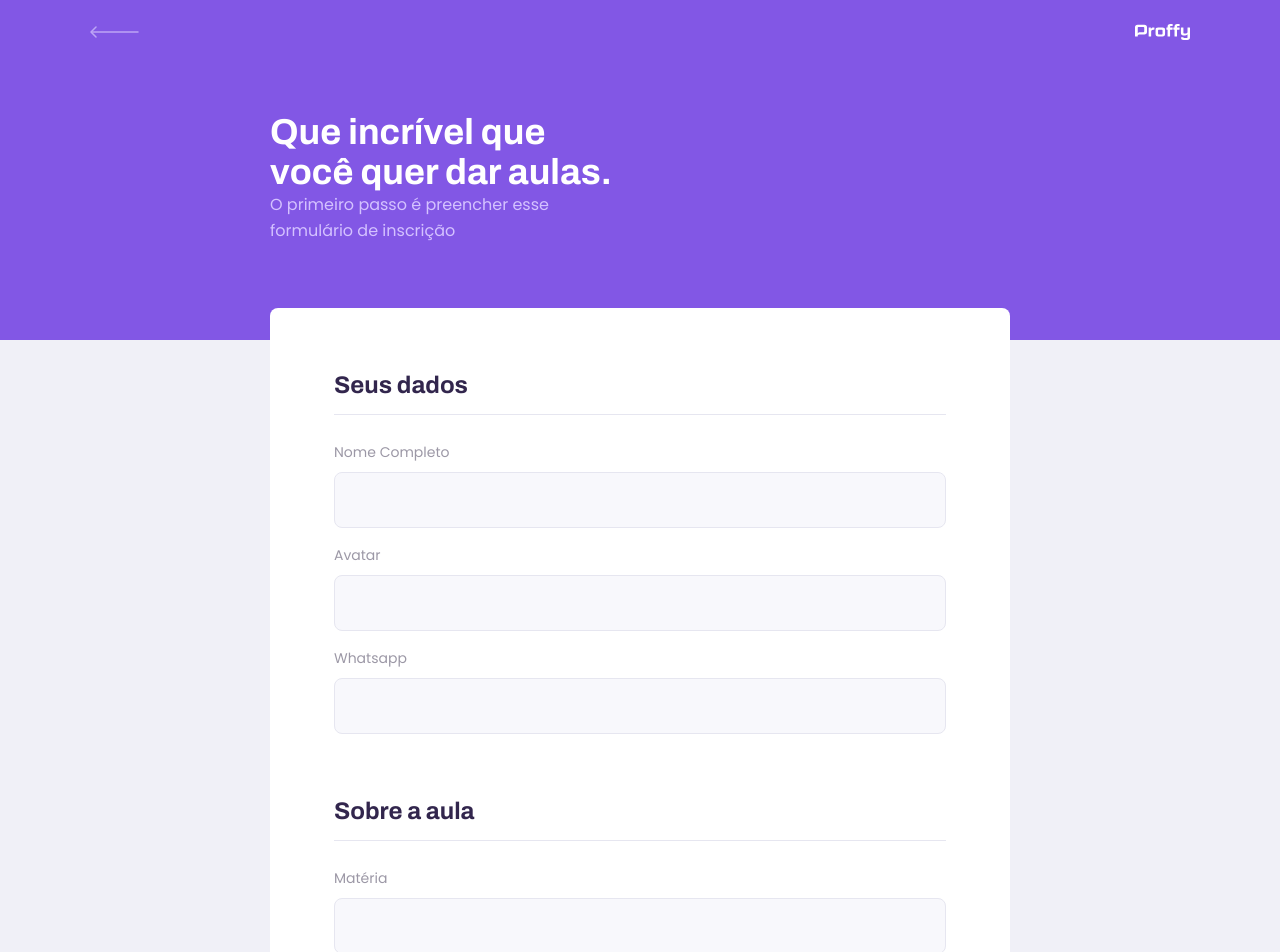
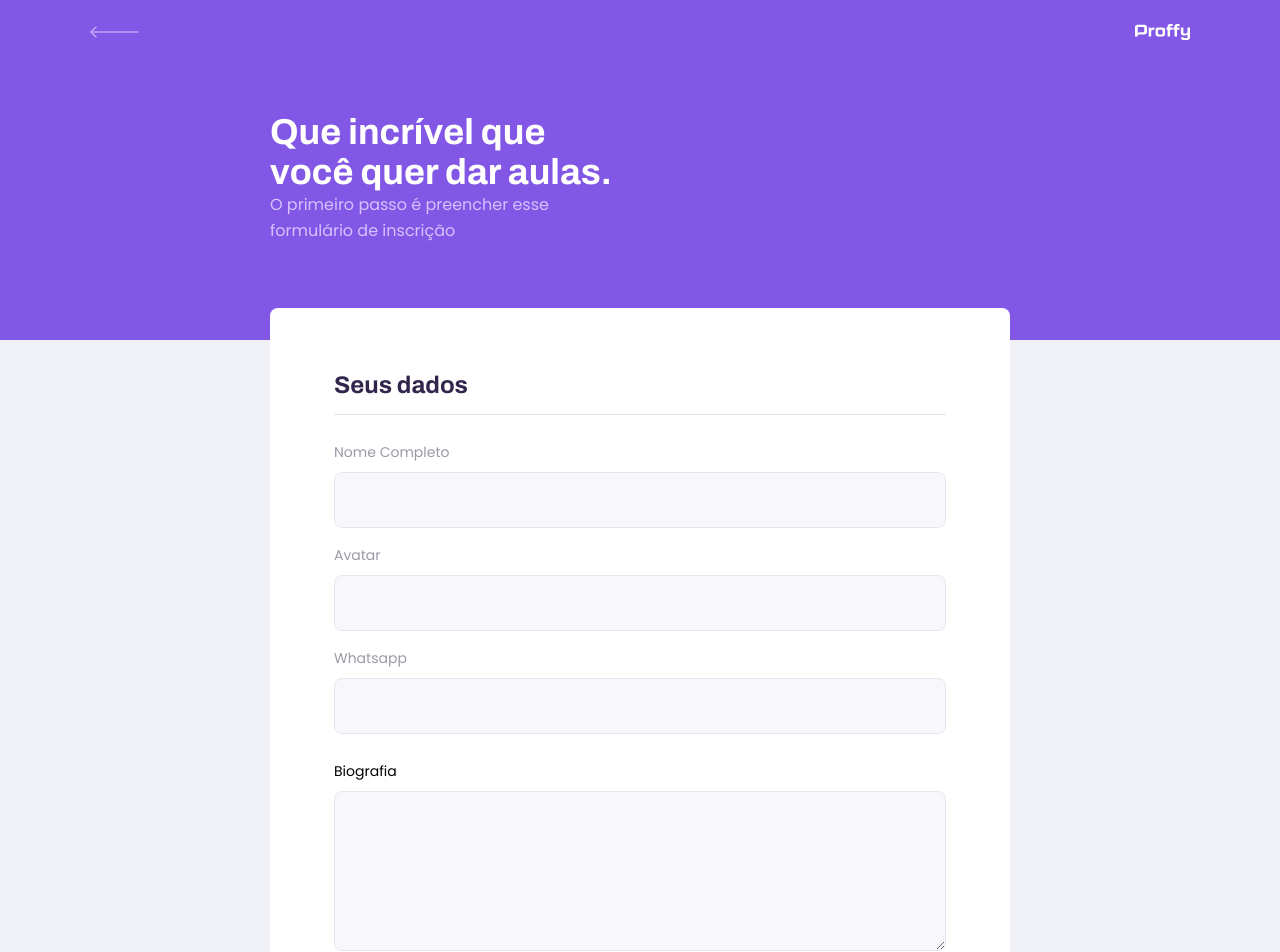
Before and after one commit to DiegoRamires/proffy-web, a React (Create React App) app: page /give-classes in a window 1280 px wide. Shown: the top 952 px of the page. Built offline with nearby package versions, Linux system fonts and the light colour scheme.

Commit message:
add: create TextArea component

```diff
--- /dev/null
+++ b/src/components/TextArea/index.tsx
@@ -0,0 +1,19 @@
+import React, { TextareaHTMLAttributes } from "react";
+
+import "./styles.css";
+
+interface TextareaProps extends TextareaHTMLAttributes<HTMLTextAreaElement> {
+  name: string;
+  label: string;
+}
+
+const Textarea: React.FC<TextareaProps> = ({ name, label, ...rest }) => {
+  return (
+    <div className='textarea-block'>
+      <label htmlFor={name}>{label}</label>
+      <textarea id={name} {...rest} />
+    </div>
+  );
+};
+
+export default Textarea;
--- /dev/null
+++ b/src/components/TextArea/styles.css
@@ -0,0 +1,36 @@
+.textarea-block {
+  position: relative;
+}
+
+.textarea-block + .textarea-block {
+  margin-top: 1.4rem;
+}
+
+.textarea-block label {
+  font-size: 1.4rem;
+}
+
+.textarea-block textarea {
+  width: 100%;
+  height: 16rem;
+  min-height: 8rem;
+  margin-top: 0.8rem;
+  border-radius: 0.8rem;
+  background: var(--color-input-background);
+  border: 1px solid var(--color-line-in-white);
+  outline: 0;
+  resize: vertical;
+  padding: 1.2rem 1.6rem;
+  font: 1.6rem Archivo;
+}
+
+.textarea-block:focus-within::after {
+  width: (100% - 3.2rem);
+  height: 2px;
+  content: "";
+  background: var(--color-primary-light);
+  position: absolute;
+  left: 1.6rem;
+  right: 1.6rem;
+  bottom: 7px;
+}
--- a/src/pages/TeacherForm/index.tsx
+++ b/src/pages/TeacherForm/index.tsx
@@ -4,6 +4,7 @@ import PageHeader from "../../components/PageHeader";
 import Input from "../../components/Input";
 
 import warningIcon from "../../assets/images/icons/warning.svg";
+import Textarea from "../../components/TextArea";
 
 import "./styles.css";
 
@@ -22,6 +23,7 @@ const TeacherForm: React.FC = () => {
           <Input name='name' label='Nome Completo' />
           <Input name='avatar' label='Avatar' />
           <Input name='whatsapp' label='Whatsapp' />
+          <Textarea name='bio' label='Biografia' />
         </fieldset>
 
         <fieldset>
```
